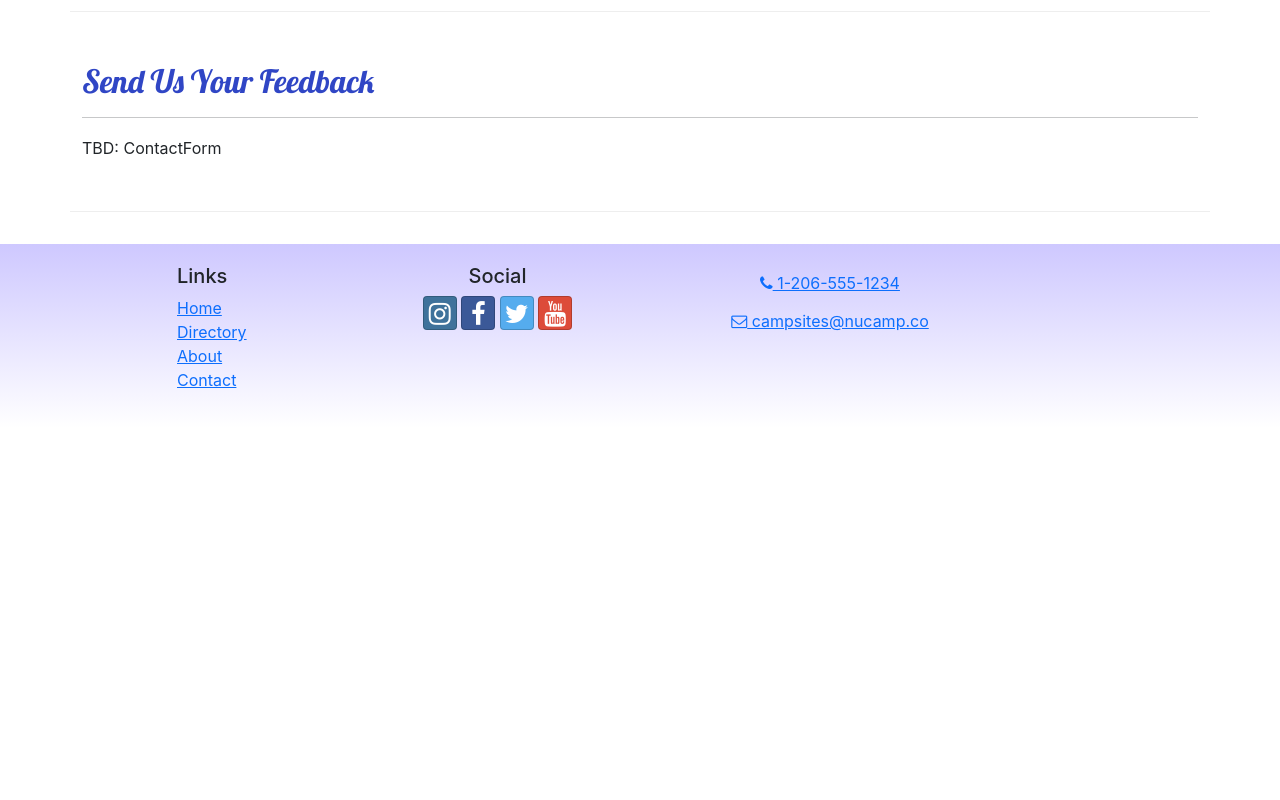
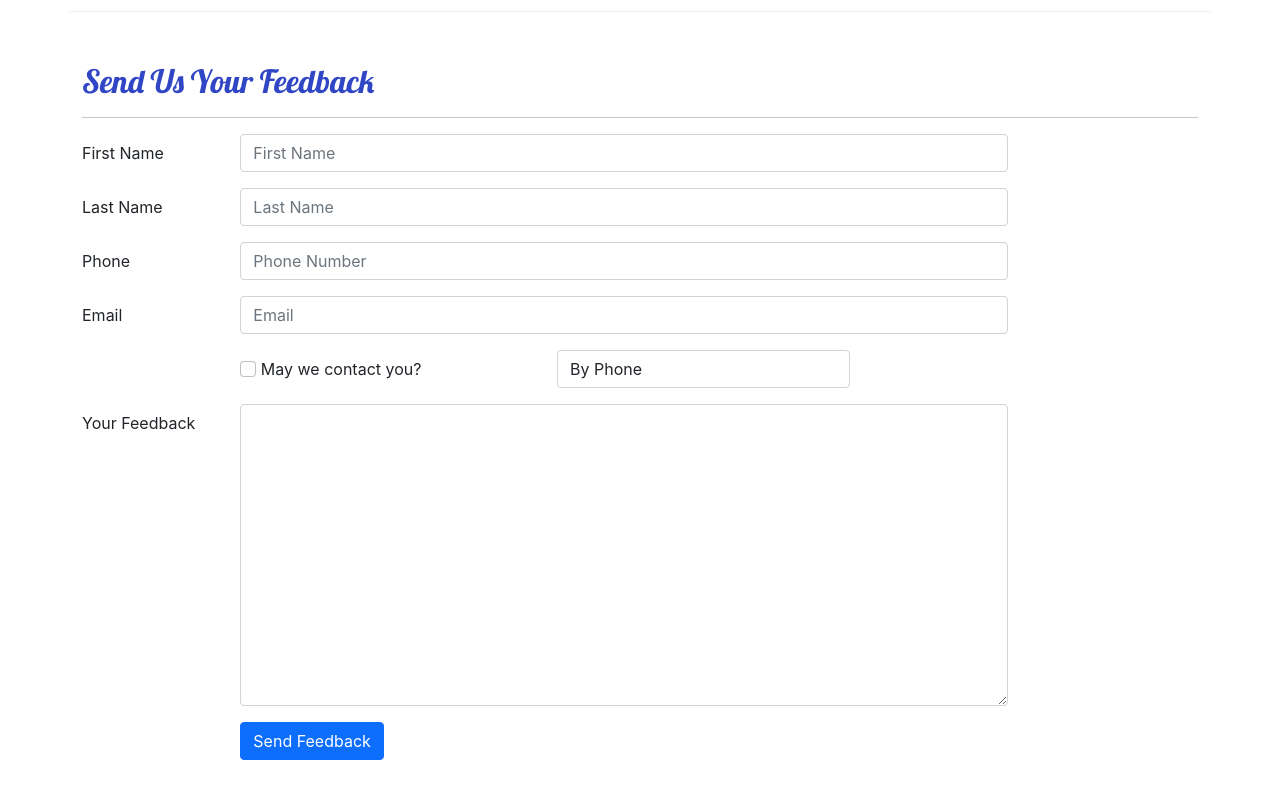
Before and after one commit to jrymnd/ReactSite, a React (Create React App) app: page /contact in a window 1280 px wide. Shown: the part 480-1280 px from the top of the page. Before the commit the page ends 908 px from the top, so only its background shows below. Built offline with nearby package versions, Linux system fonts and the light colour scheme.

Commit message:
Added form and form validation

```diff
--- /dev/null
+++ b/src/components/ContactForm.js
@@ -0,0 +1,115 @@
+import { Formik, Field, Form, ErrorMessage } from "formik";
+import { Col, Label, FormGroup, Button } from "reactstrap";
+import { validateContactForm } from "../utils/validateContactForm";
+
+
+const ContactForm = () => {
+    const handleSubmit = (values, { resetForm }) => {
+        console.log('form values:', values);
+        console.log('in JSON format:', JSON.stringify(values));
+        resetForm();
+    };
+
+return(
+    <Formik
+    initialValues={{
+        firstName: '',
+        lastName: '',
+        phoneNum: '',
+        email: '',
+        agree: false,
+        contactType: 'By Phone',
+        feedback: '',
+    }}
+    onSubmit={handleSubmit}
+    validate={validateContactForm}
+>
+
+
+            <Form>
+                <FormGroup row>
+                    <Label htmlFor='firstName' md='2'>
+                        First Name
+                    </Label>
+                    <Col md='10'>
+                    <Field className='form-control' name='firstName' placeholder='First Name'/>
+                    <ErrorMessage name='firstName'>
+                            {(msg) => <p className='text-danger'>{msg}</p>}
+                        </ErrorMessage>
+                    </Col>
+                </FormGroup>
+                <FormGroup row>
+                    <Label htmlFor='lastName' md='2'>
+                        Last Name
+                    </Label>
+                    <Col md='10'>
+                    <Field className='form-control' name='lastName' placeholder='Last Name'/>
+                    <ErrorMessage name='lastName'>
+                            {(msg) => <p className='text-danger'>{msg}</p>}
+                        </ErrorMessage>
+                    </Col>
+                </FormGroup>
+                <FormGroup row>
+                    <Label htmlFor='phoneNum' md='2'>
+                        Phone
+                    </Label>
+                    <Col md='10'>
+                    <Field className='form-control' name='phoneNum' placeholder='Phone Number'/>
+                    <ErrorMessage name='phoneNum'>
+                            {(msg) => <p className='text-danger'>{msg}</p>}
+                        </ErrorMessage>
+                    </Col>
+                </FormGroup>
+                <FormGroup row>
+                    <Label htmlFor='email' md='2'>
+                        Email
+                    </Label>
+                    <Col md='10'>
+                    <Field className='form-control' name='email' placeholder='Email'/>
+                    <ErrorMessage name='email'>
+                            {(msg) => <p className='text-danger'>{msg}</p>}
+                        </ErrorMessage>
+                    </Col>
+                </FormGroup>
+                <FormGroup row>
+                <Label check md={{ size: 4, offset: 2 }}>
+                        <Field
+                            name='agree'
+                            type='checkbox'
+                            className='form-check-input'
+                        />{' '}
+                        May we contact you?
+                    </Label>
+                    <Col md='4'>
+                    <Field className='form-control' name='contactType' as='select'>
+                        <option>By Phone</option>
+                        <option>By Email</option>
+                    </Field>
+                    </Col>
+                </FormGroup>
+                <FormGroup row>
+                    <Label htmlFor='feedback' md='2'>
+                        Your Feedback
+                    </Label>
+                    <Col md='10'>
+                    <Field className='form-control' name='feedback' as='textarea' rows='12'/>
+                    </Col>
+                </FormGroup>
+                <FormGroup row>
+                    <Col md={{ size: 10, offset: 2 }}>
+                        <Button type='submit' color='primary'>
+                            Send Feedback
+                        </Button>
+                    </Col>
+                </FormGroup>
+            </Form>
+
+
+
+
+
+
+</Formik>
+)}
+
+export default ContactForm;
--- a/src/pages/ContactPage.js
+++ b/src/pages/ContactPage.js
@@ -2,6 +2,8 @@
 
 import { Container, Col, Row } from 'reactstrap';
 import SubHeader from '../components/SubHeader';
+import ContactForm from '../components/ContactForm';
+
 
 const ContactPage = () => {
     return (
@@ -43,7 +45,9 @@
                     <h2>Send Us Your Feedback</h2>
                     <hr />
                 </Col>
-                <Col md='10'>TBD: ContactForm</Col>
+                <Col md='10'>
+                    <ContactForm />
+                </Col>
             </Row>
         </Container>
     );
--- /dev/null
+++ b/src/utils/validateContactForm.js
@@ -0,0 +1,31 @@
+
+export const validateContactForm = (values) => {
+    const errors = {};
+
+    if (!values.firstName) {
+        errors.firstName = 'Required';
+    } else if (values.firstName < 2) {
+        errors.firstName = 'Must be at least 2 characters.';
+    } else if (values.firstName.length > 15) {
+        errors.firstName = 'Must be 15 characters or less';
+    }
+
+    if (!values.lastName) {
+        errors.lastName = 'Required';
+    } else if (values.lastName < 2) {
+        errors.lastName = 'Must be at least 2 characters.';
+    } else if (values.lastName.length > 15) {
+        errors.lastName = 'Must be 15 characters or less';
+    }
+
+    const reg = /^\d+$/;
+    if (!reg.test(values.phoneNum)) {
+        errors.phoneNum = 'The phone number should contain only numbers.';
+    }
+
+    if (!values.email.includes('@')) {
+        errors.email = 'Email should contain a @';
+    }
+
+    return errors;
+};
```
